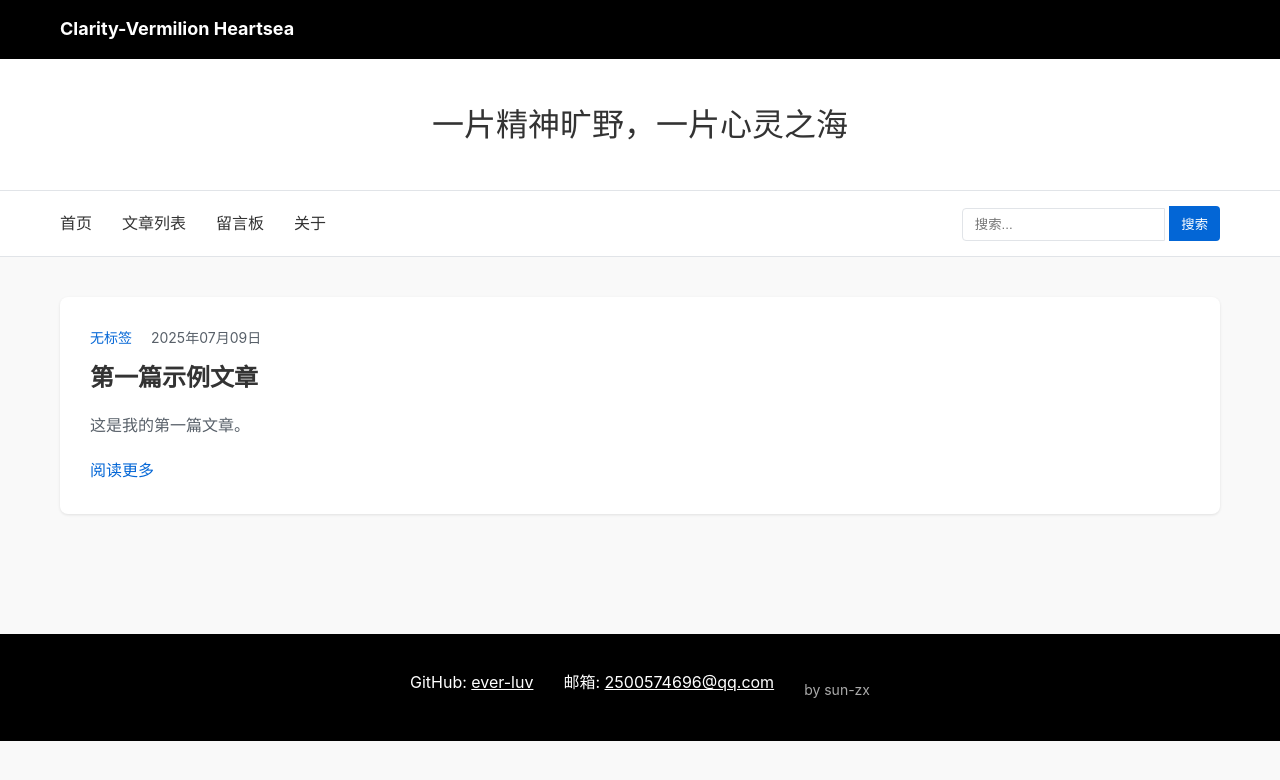
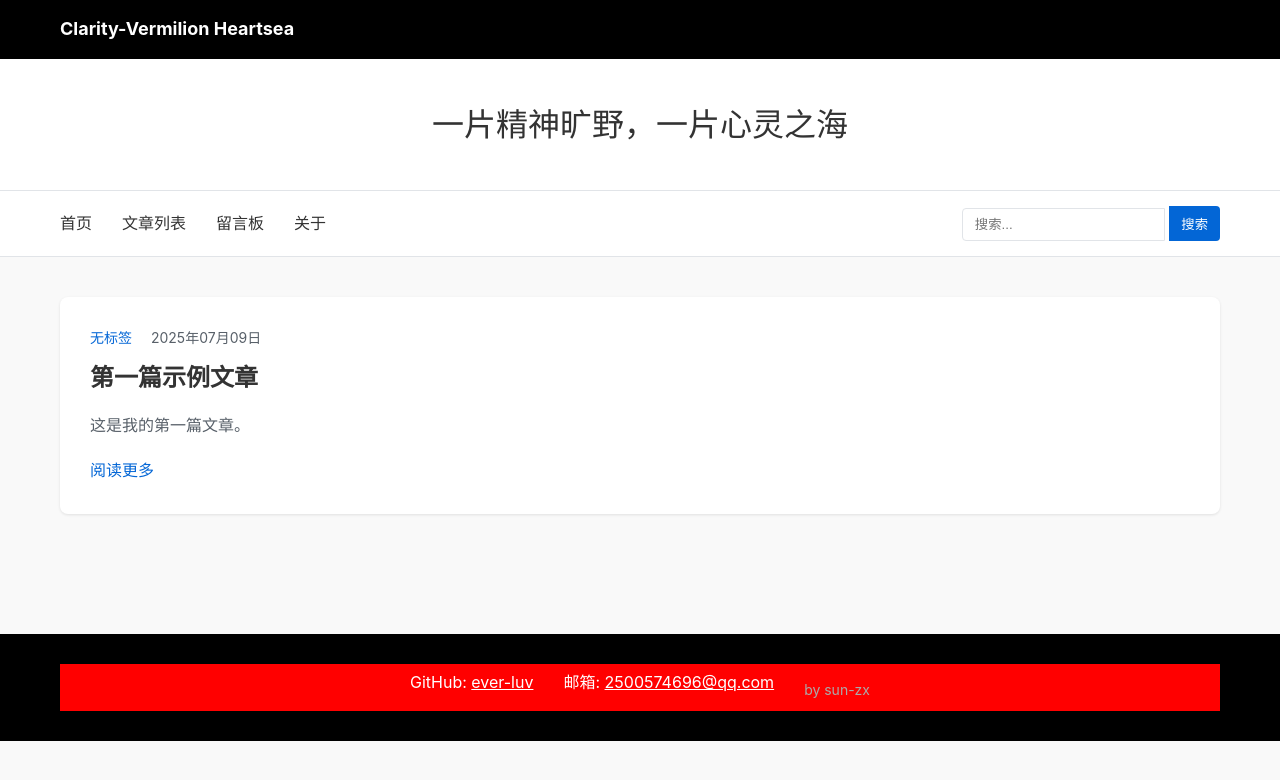
Before and after one commit to ever-luv/ever-luv.github.io, a Jekyll site: the page built from index.html, in a window 1280 px wide. Shown: the top 780 px of the page. Built offline with Jekyll 4.4.1, drawn with Linux system fonts in a browser that asks for light colours; the list of posts is cut into pages by our own code.

Commit message:
Update styles.css

```diff
--- a/assets/css/styles.css
+++ b/assets/css/styles.css
@@ -238,6 +238,10 @@ a:hover {
     text-decoration: underline;
 }
 
+.footer-content {
+    background-color: red; /* 测试用 */
+}
+
 .copyright {
     margin-top: 15px;
     font-size: 14px;
```
